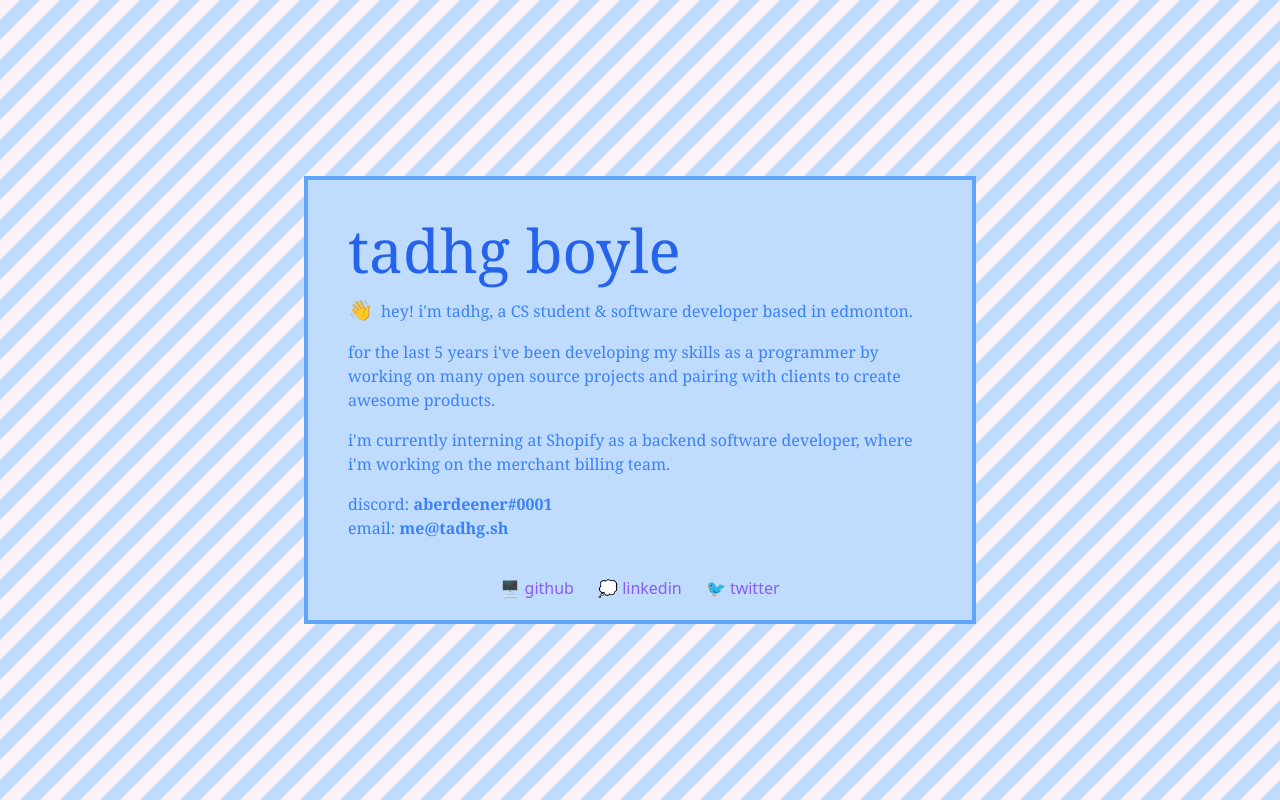
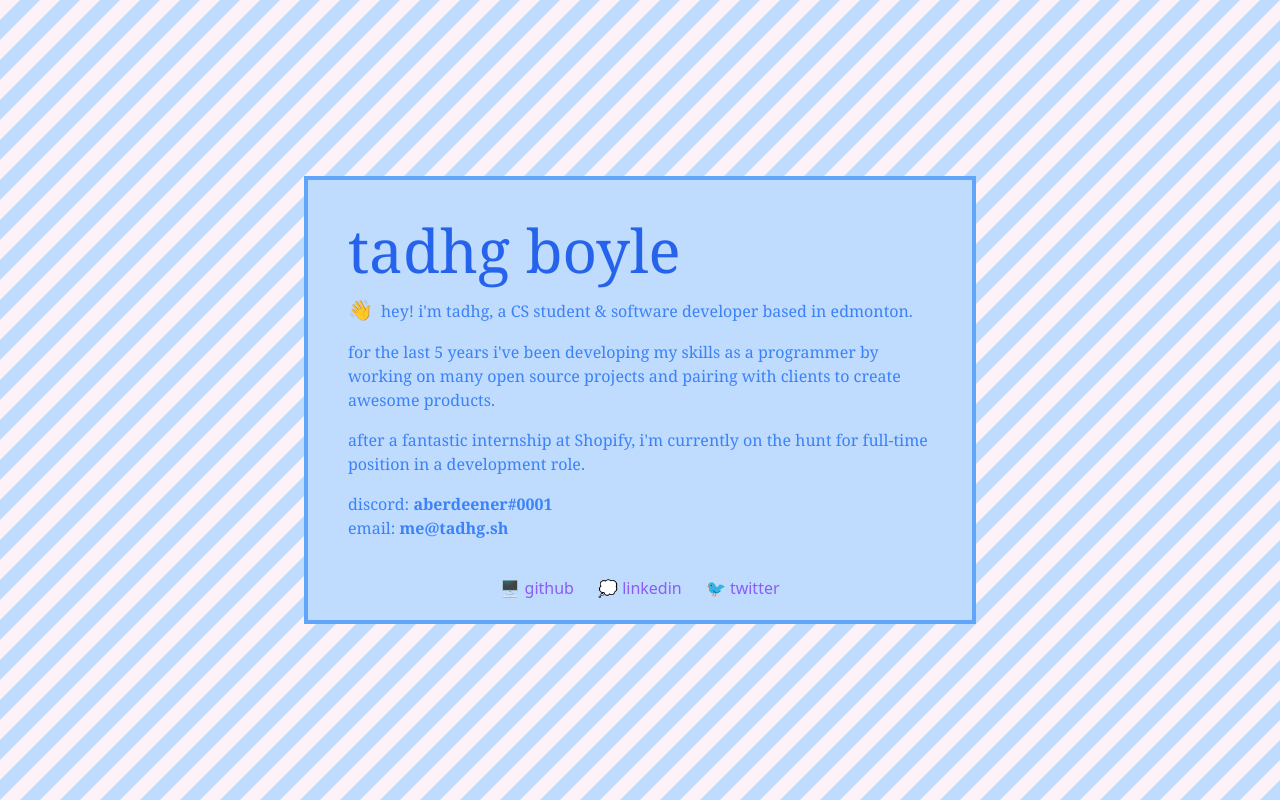
Before and after one commit to tadhgboyle/tadhg.sh, a Vue app: page / in a window 1280 px wide. Built offline with nearby package versions, Linux system fonts and the light colour scheme; no server answers.

Commit message:
i cri evrytiem

```diff
--- a/src/App.vue
+++ b/src/App.vue
@@ -12,7 +12,7 @@
                     for the last 5 years i've been developing my skills as a programmer by working on many open source projects and pairing with clients to create awesome products.
                 </p>
                 <p>
-                    i'm currently interning at Shopify as a backend software developer, where i'm working on the merchant billing team.
+                    after a fantastic internship at <a href="https://shopify.com">Shopify</a>, i'm currently on the hunt for full-time position in a development role.
                 </p>
                 <p>
                     discord: <a href="https://discord.com/users/271510274475819008"><span class="font-bold">aberdeener#0001</span></a>
```
